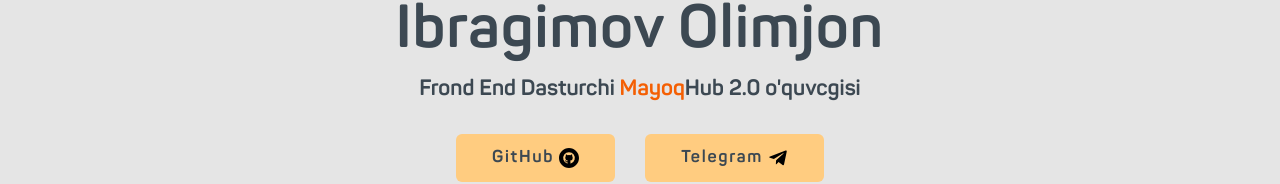
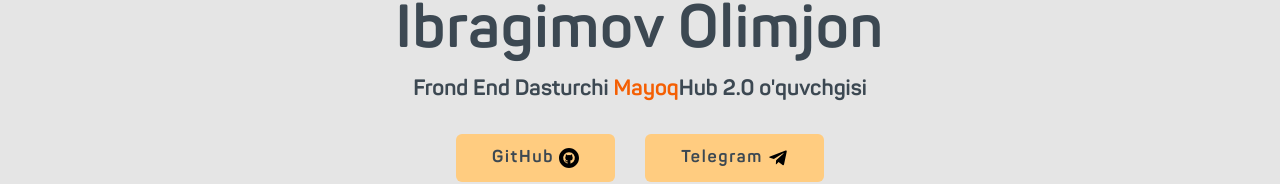
Before and after one commit to IbragimovOlimjon/Portfolio, a plain HTML site: page index.html in a window 1280 px wide. Shown: the part 280-464 px from the top of the page. Drawn offline with nearby package versions, Linux system fonts and the light colour scheme.

Commit message:
correct the spelling error in the header section of the site

```diff
--- a/index.html
+++ b/index.html
@@ -18,7 +18,7 @@
                 <img class="site-header__facade--right" src="img/oboy.svg" alt="facade" width="417" height="351">
                 <img class="site-header__img" src="img/ibragimoff.jpg" alt="facade" width="200" height="200">
                 <h1 class="site-header__title">Ibragimov Olimjon</h1>
-                <p class="site-header__text">Frond End Dasturchi <span class="site-geader__text--purple">Mayoq</span><span class="site-geader__text--orange">Hub</span> 2.0 o'quvcgisi</p>
+                <p class="site-header__text">Frond End Dasturchi <span class="site-geader__text--purple">Mayoq</span><span class="site-geader__text--orange">Hub</span> 2.0 o'quvchgisi</p>
             </div>
             <ul class="site-header__list">
                 <li class="site-header__item">
```
